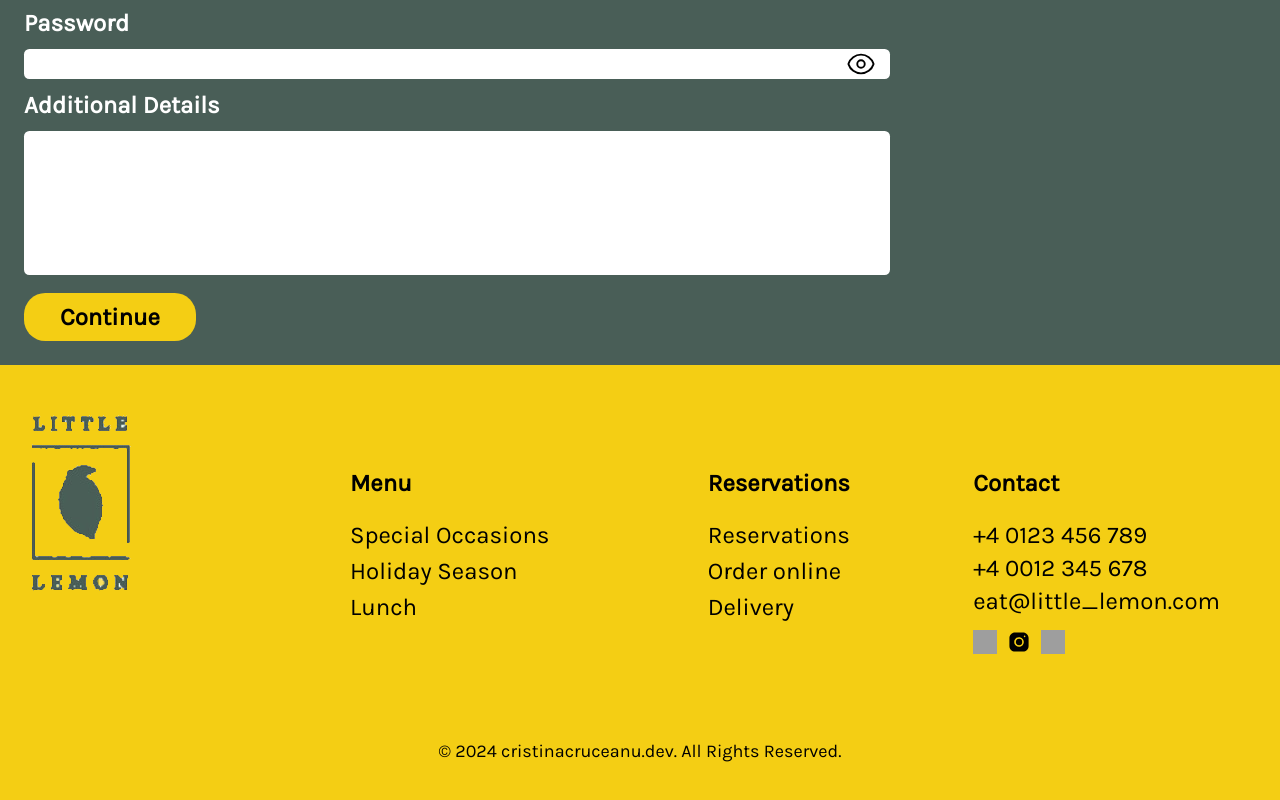
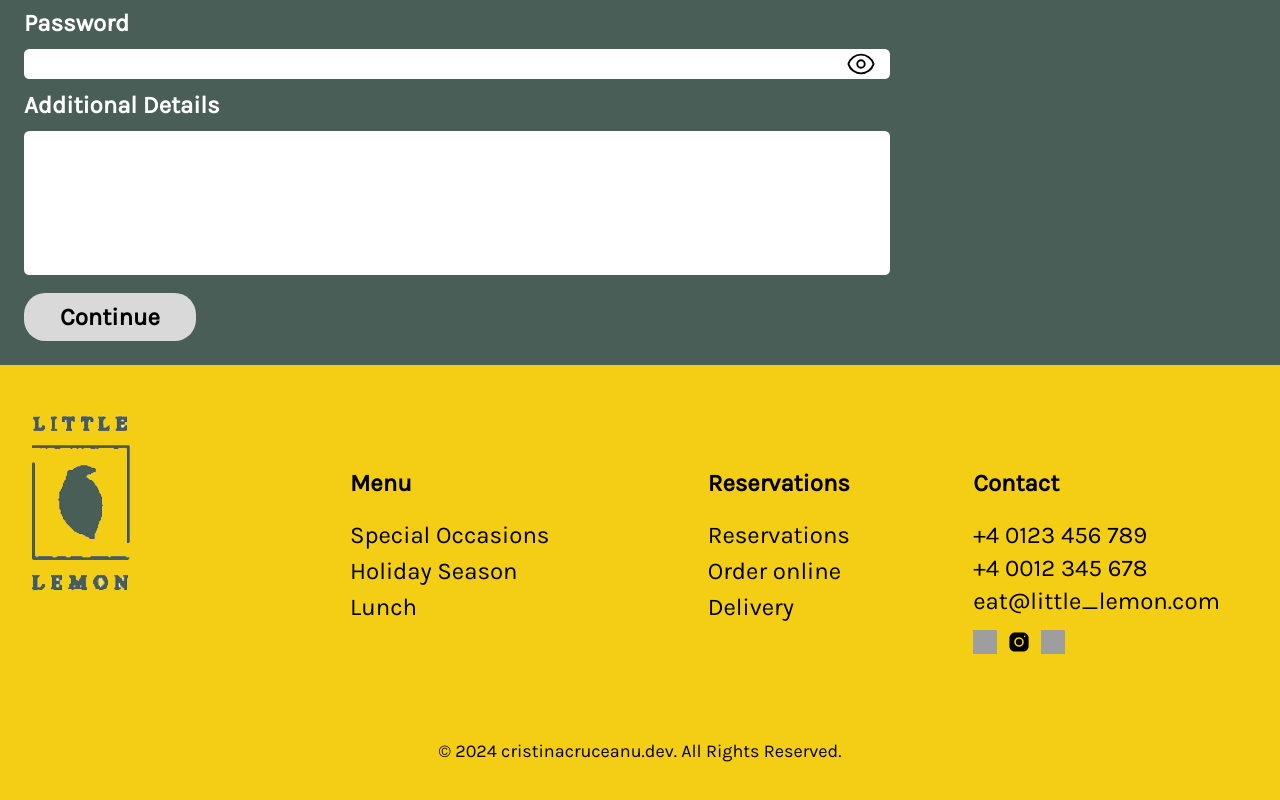
Before and after one commit to cristinacruceanu/little-lemon-app, a React (Create React App) app: page /login-page in a window 1280 px wide. Shown: the part 684-1484 px from the top of the page. Built offline with nearby package versions, Linux system fonts and the light colour scheme; grey boxes are pictures that could not be loaded; a web font is replaced by a local one.

Commit message:
Label unit test updated

```diff
--- a/src/components/FormField.js
+++ b/src/components/FormField.js
@@ -33,18 +33,22 @@ const FormField = ({
           value={value}
           onChange={onChange}
           rows={rows}
+          className="form-textarea"
           required={required}
-          className="form-textarea"
           {...rest}
         />
       ) : type === "radio" ? (
         <div className="reservation-radio-group">
           {options.map((option, index) => (
-            <label key={index} className="reservation-radio-label">
+            <label
+              key={index}
+              htmlFor={`${name}-${option.value}`}
+              className="reservation-radio-label"
+            >
               <input
                 type="radio"
                 name={name}
-                id={name}
+                id={`${name}-${option.value}`}
                 value={option.value}
                 checked={value === option.value}
                 onChange={onChange}
--- a/src/components/PaymentForm.js
+++ b/src/components/PaymentForm.js
@@ -71,7 +71,7 @@ const PaymentForm = () => {
         required
       />
       <FormField
-        label=""
+        label="Text/email notification"
         type="radio"
         name="notification"
         value={paymentData.notification || ""}
--- a/src/components/Reservation/ReservationForm.js
+++ b/src/components/Reservation/ReservationForm.js
@@ -26,6 +26,11 @@ const ReservationForm = () => {
     setFormData({ [name]: value });
   };
 
+  const isFormValid = () => {
+    const { date, time, diners, occasion, seating } = formData;
+    return date && time && diners && occasion && seating;
+  };
+
   const navigate = useNavigate();
 
   const handleSubmit = async (e) => {
@@ -33,10 +38,10 @@ const ReservationForm = () => {
     const isSuccessful = await submitReservation(formData);
 
     if (isSuccessful) {
-      console.log("Booking successful:", formData);
+      console.log("Booking data successfully saved:", formData);
       navigate("/login-page");
     } else {
-      console.error("Booking failed. Please try again.");
+      console.error("Booking details saving failed. Please try again.");
     }
   };
 
@@ -99,7 +104,7 @@ const ReservationForm = () => {
         />
       </div>
       <div className="button-container">
-        <Button variant="primary" type="submit">
+        <Button variant="primary" type="submit" disabled={!isFormValid()}>
           Next
         </Button>
       </div>
--- a/src/pages/LoginPage.js
+++ b/src/pages/LoginPage.js
@@ -35,15 +35,17 @@ const LoginPage = () => {
     if (!formData.password) {
       errors.password = "Password field is required";
     }
-    if (!formData.additionalDetails) {
-      errors.additionalDetails = "Textarea error";
-    }
     return errors;
   };
 
   const handleChange = (e) => {
     const { name, value } = e.target;
     setFormData((prevData) => ({ ...prevData, [name]: value }));
+  };
+
+  const isFormValid = () => {
+    const { firstName, lastName, phoneNumber, email, password } = formData;
+    return firstName && lastName && phoneNumber && email && password;
   };
 
   const handleSubmit = (e) => {
@@ -118,8 +120,14 @@ const LoginPage = () => {
               onChange={handleChange}
               textarea={true}
               rows={5}
+
             />
-            <Button ariaLabel="Submit Form" type="submit" variant="primary">
+            <Button
+              ariaLabel="Submit Form"
+              type="submit"
+              variant="primary"
+              disabled={!isFormValid()}
+            >
               Continue
             </Button>
           </form>
```
Also changed, not shown: 1 other file (tests, documents, lock files or other folders).
